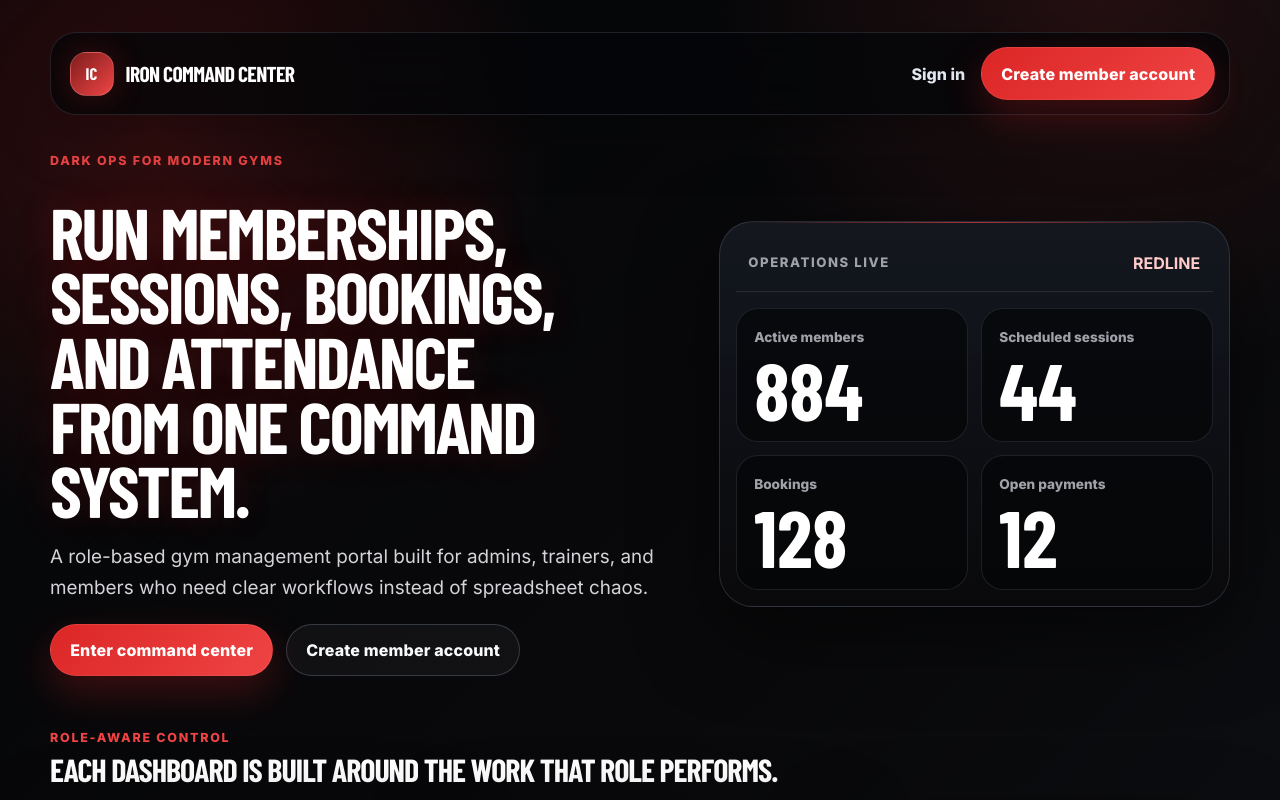
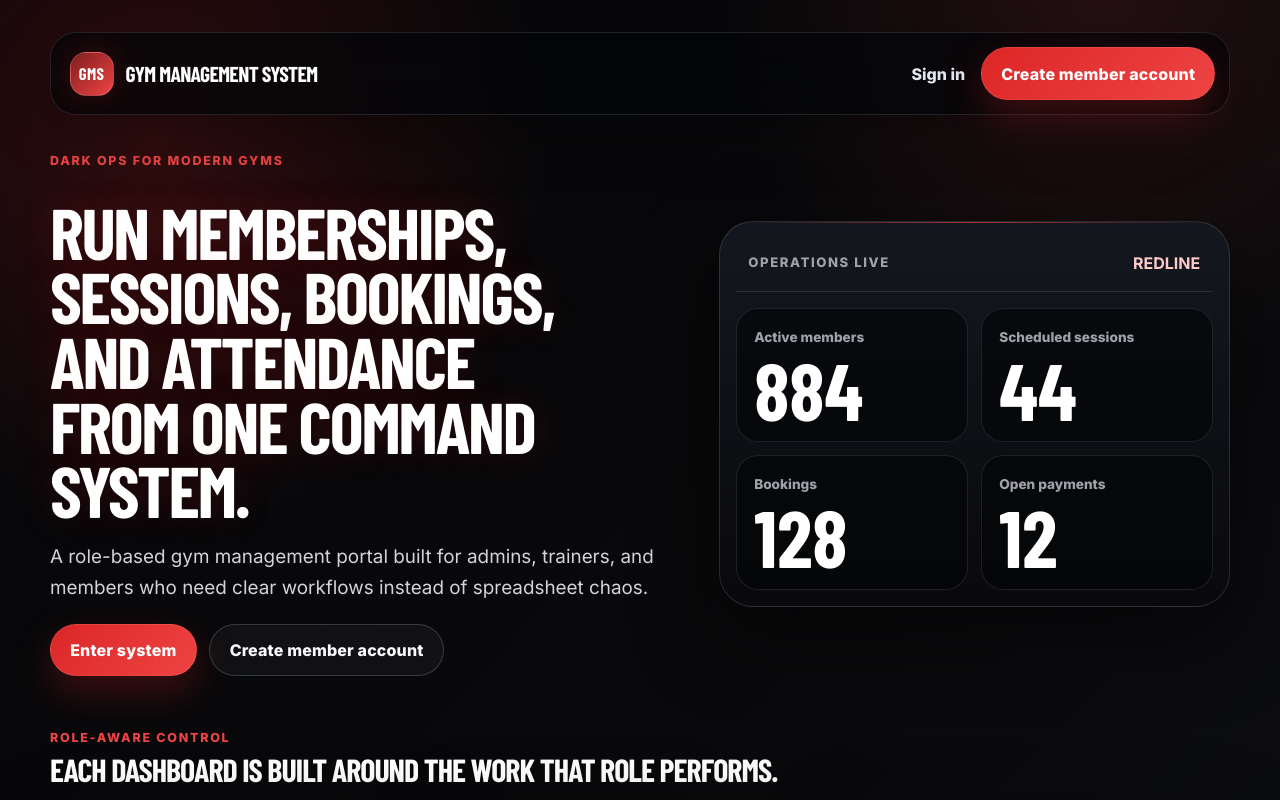
Before and after one commit to JASSIM-ALHUMAID/Gym-Managment-System, a React (Vite) app in the folder client/: page / in a window 1280 px wide. Shown: the top 800 px of the page. Built offline with nearby package versions, Linux system fonts and the light colour scheme; a web font is replaced by a local one.

Commit message:
fix(ui): use gym management branding

```diff
--- a/client/src/App.tsx
+++ b/client/src/App.tsx
@@ -43,8 +43,8 @@ function Shell({ children }: { children: React.ReactNode }) {
       <a className="skip-link" href="#main-content">Skip to main content</a>
       <header className="top-navbar">
         <div className="brand-block">
-          <p className="eyebrow">Iron Command</p>
-          <h2>Gym Ops</h2>
+          <p className="eyebrow">Gym Management</p>
+          <h2>System</h2>
         </div>
         <nav className="top-nav-tabs" aria-label="Primary navigation">
           {visibleLinks.map((link) => (
--- a/client/src/pages/AdminDashboard.tsx
+++ b/client/src/pages/AdminDashboard.tsx
@@ -486,7 +486,7 @@ export default function AdminDashboard() {
       <section className="page-hero">
         <div>
           <p className="eyebrow">{user?.role === 'staff' ? 'Staff command' : 'Admin command'}</p>
-          <h1>Operations command center</h1>
+          <h1>Operations dashboard</h1>
           <p className="muted">Control members, plan requests, sessions, payments, and operations from focused admin workspaces.</p>
         </div>
       </section>
--- a/client/src/pages/LandingPage.tsx
+++ b/client/src/pages/LandingPage.tsx
@@ -20,8 +20,8 @@ export default function LandingPage() {
     <main className="landing-page">
       <nav className="landing-nav" aria-label="Public navigation">
         <Link className="brand-mark" to="/">
-          <span className="brand-symbol" aria-hidden="true">IC</span>
-          <span>Iron Command Center</span>
+          <span className="brand-symbol" aria-hidden="true">GMS</span>
+          <span>Gym Management System</span>
         </Link>
         <div className="landing-nav-actions">
           <Link className="text-link" to="/login">Sign in</Link>
@@ -35,7 +35,7 @@ export default function LandingPage() {
           <h1>Run memberships, sessions, bookings, and attendance from one command system.</h1>
           <p className="hero-lede">A role-based gym management portal built for admins, trainers, and members who need clear workflows instead of spreadsheet chaos.</p>
           <div className="hero-actions">
-            <Link className="button-link" to="/login">Enter command center</Link>
+            <Link className="button-link" to="/login">Enter system</Link>
             <Link className="ghost-link" to="/login?mode=register">Create member account</Link>
           </div>
         </div>
--- a/client/src/pages/LoginPage.tsx
+++ b/client/src/pages/LoginPage.tsx
@@ -65,8 +65,8 @@ export default function LoginPage() {
     <main className="login-page auth-page">
       <section className="login-card wide-login-card auth-card">
         <Link className="brand-mark auth-card-brand" to="/">
-          <span className="brand-symbol" aria-hidden="true">IC</span>
-          <span>Iron Command Center</span>
+          <span className="brand-symbol" aria-hidden="true">GMS</span>
+          <span>Gym Management System</span>
         </Link>
         <p className="eyebrow">Authentication</p>
         <h1>{mode === 'login' ? 'Sign in' : 'Register'}</h1>
```
